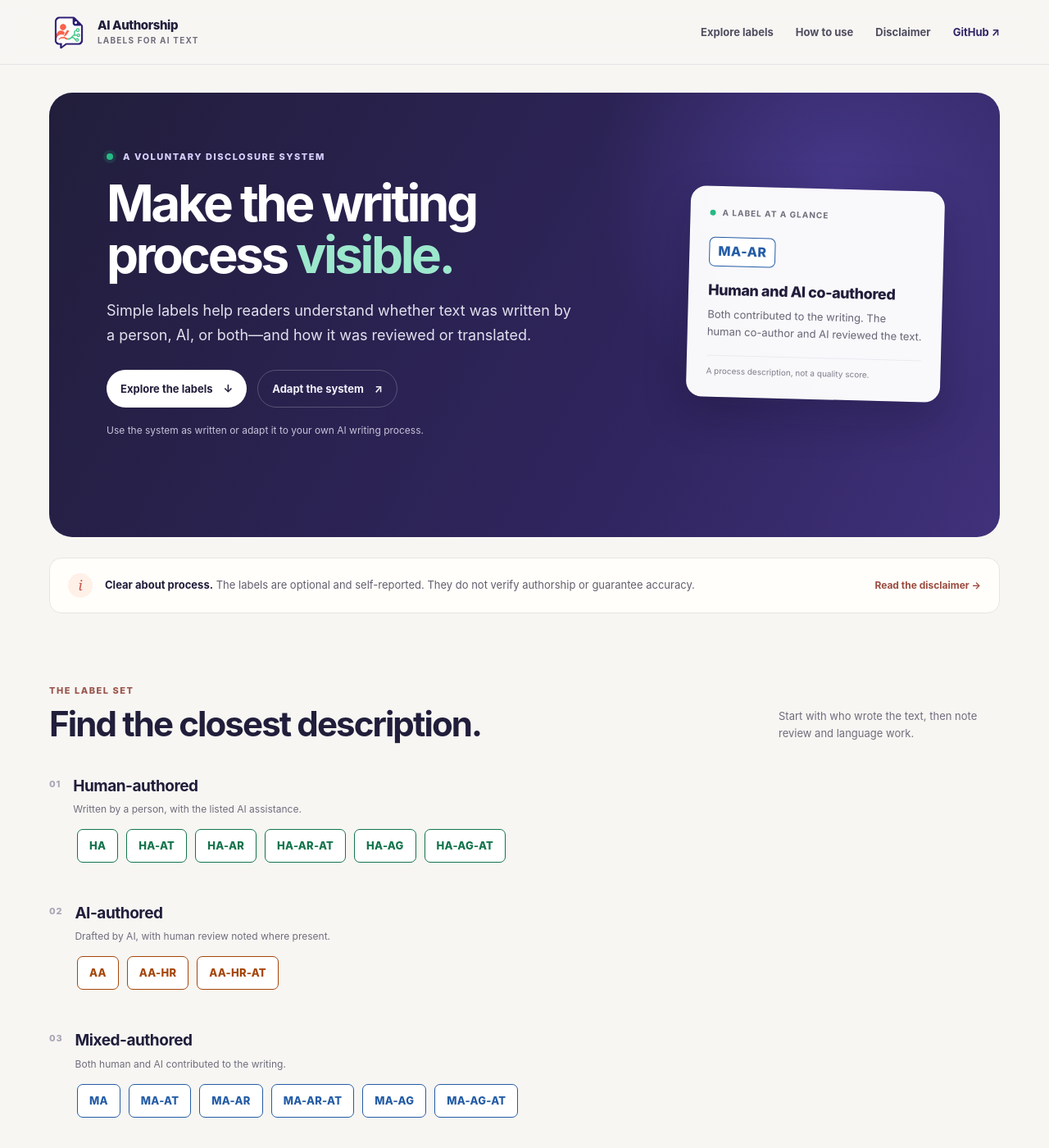
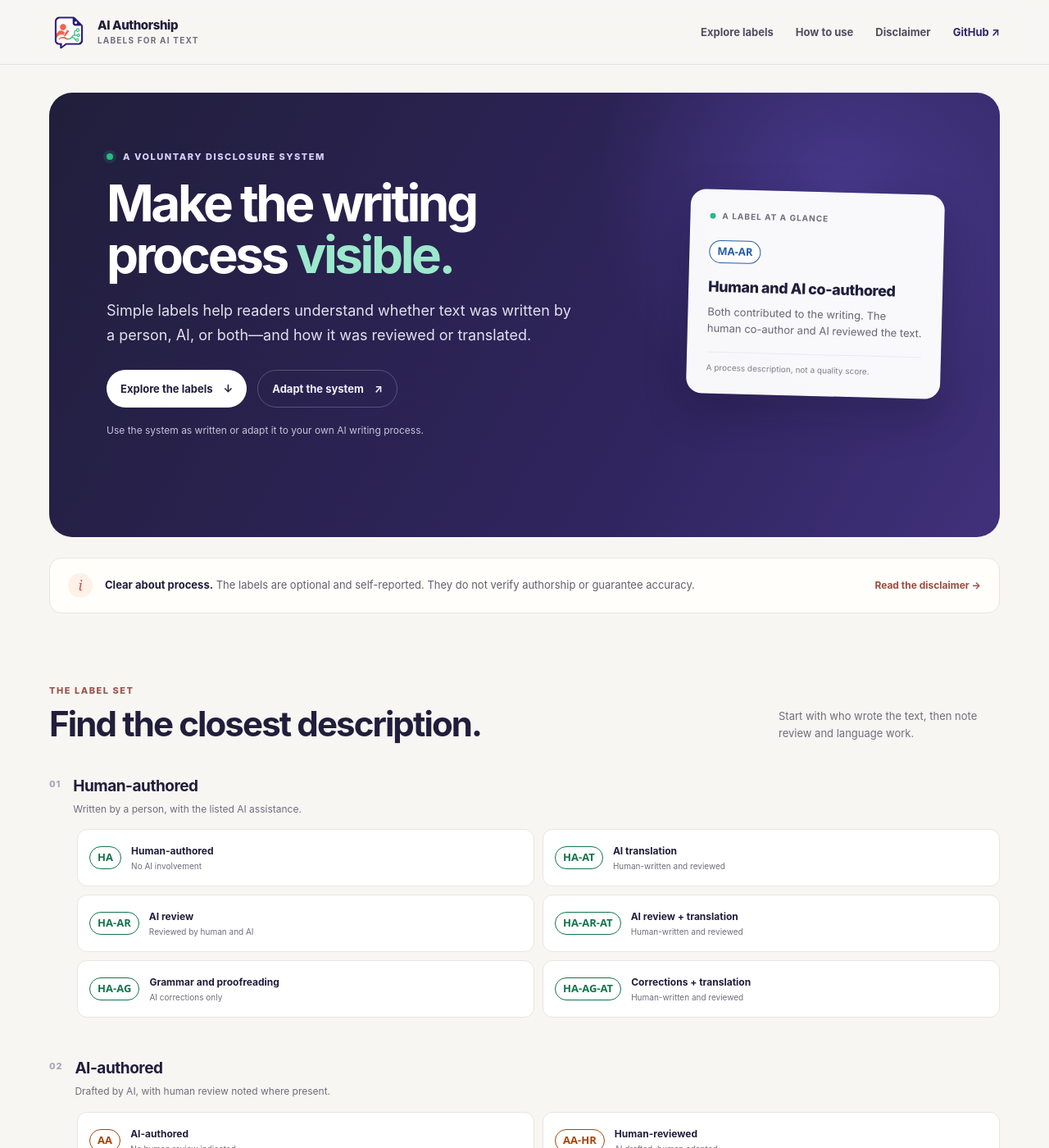
Before and after one commit to ai-authorship/ai-authorship.github.io, a Jekyll site: the page built from index.md, in a window 1280 px wide and 1400 px high. Shown: the whole window at 82% size. Built offline with Jekyll 4.4.1, drawn with Linux system fonts in a browser that asks for light colours; some of the changed text lies outside the part shown.

Commit message:
fix: more layout fixes

```diff
--- /dev/null
+++ b/Gemfile
@@ -0,0 +1,4 @@
+source 'https://rubygems.org'
+
+gem 'github-pages', group: :jekyll_plugins
+gem 'webrick'
--- a/assets/site.css
+++ b/assets/site.css
@@ -213,3 +213,24 @@ a { color: inherit; }
 .code-mixed { color: #245ca6; }
 .code-translation { color: #555369; }
 .sample-code { color: #245ca6; border: 1.5px solid currentColor; background: #fff; }
+
+/* Match the compact HTML embed on the index. */
+.label-card .code, .sample-code {
+  display: inline-flex;
+  align-items: center;
+  padding: .4em .7em;
+  border: 1px solid currentColor;
+  border-radius: 999px;
+  background: #fff;
+  font: 700 13px/1.2 system-ui, sans-serif;
+  letter-spacing: normal;
+  text-decoration: none;
+}
+.label-card:focus-visible, .sample-code:focus-visible { outline: 3px solid #211e3b; outline-offset: 3px; }
+
+/* Keep explanations beside the compact label pills. */
+.label-grid, .label-grid-three { display: grid; grid-template-columns: repeat(2, minmax(0, 1fr)); }
+.label-card { min-height: 70px; padding: 12px 14px; gap: 12px; border: 1px solid var(--line); border-radius: 12px; background: #fff; }
+.label-card:hover { border-color: #c8c1e3; background: #fff; box-shadow: 0 10px 25px rgba(33,30,59,.07); }
+.card-copy strong, .card-copy small { white-space: normal; overflow: visible; }
+@media (max-width: 760px) { .label-grid, .label-grid-three { grid-template-columns: 1fr; } }
--- a/index.md
+++ b/index.md
@@ -48,12 +48,12 @@ description: A clear, adaptable way to tell readers how people and AI contribute
       <div><h3>Human-authored</h3><p>Written by a person, with the listed AI assistance.</p></div>
     </div>
     <div class="label-grid">
-      <a class="label-card" href="{{ '/labels/HA.html' | relative_url }}"><span class="code code-human">HA</span></a>
-      <a class="label-card" href="{{ '/labels/HA-AT.html' | relative_url }}"><span class="code code-human">HA-AT</span></a>
-      <a class="label-card" href="{{ '/labels/HA-AR.html' | relative_url }}"><span class="code code-human">HA-AR</span></a>
-      <a class="label-card" href="{{ '/labels/HA-AR-AT.html' | relative_url }}"><span class="code code-human">HA-AR-AT</span></a>
-      <a class="label-card" href="{{ '/labels/HA-AG.html' | relative_url }}"><span class="code code-human">HA-AG</span></a>
-      <a class="label-card" href="{{ '/labels/HA-AG-AT.html' | relative_url }}"><span class="code code-human">HA-AG-AT</span></a>
+      <a class="label-card" href="{{ '/labels/HA.html' | relative_url }}"><span class="code code-human">HA</span><span class="card-copy"><strong>Human-authored</strong><small>No AI involvement</small></span></a>
+      <a class="label-card" href="{{ '/labels/HA-AT.html' | relative_url }}"><span class="code code-human">HA-AT</span><span class="card-copy"><strong>AI translation</strong><small>Human-written and reviewed</small></span></a>
+      <a class="label-card" href="{{ '/labels/HA-AR.html' | relative_url }}"><span class="code code-human">HA-AR</span><span class="card-copy"><strong>AI review</strong><small>Reviewed by human and AI</small></span></a>
+      <a class="label-card" href="{{ '/labels/HA-AR-AT.html' | relative_url }}"><span class="code code-human">HA-AR-AT</span><span class="card-copy"><strong>AI review + translation</strong><small>Human-written and reviewed</small></span></a>
+      <a class="label-card" href="{{ '/labels/HA-AG.html' | relative_url }}"><span class="code code-human">HA-AG</span><span class="card-copy"><strong>Grammar and proofreading</strong><small>AI corrections only</small></span></a>
+      <a class="label-card" href="{{ '/labels/HA-AG-AT.html' | relative_url }}"><span class="code code-human">HA-AG-AT</span><span class="card-copy"><strong>Corrections + translation</strong><small>Human-written and reviewed</small></span></a>
     </div>
   </div>
 
@@ -63,9 +63,9 @@ description: A clear, adaptable way to tell readers how people and AI contribute
       <div><h3>AI-authored</h3><p>Drafted by AI, with human review noted where present.</p></div>
     </div>
     <div class="label-grid label-grid-three">
-      <a class="label-card" href="{{ '/labels/AA.html' | relative_url }}"><span class="code code-ai">AA</span></a>
-      <a class="label-card" href="{{ '/labels/AA-HR.html' | relative_url }}"><span class="code code-ai">AA-HR</span></a>
-      <a class="label-card" href="{{ '/labels/AA-HR-AT.html' | relative_url }}"><span class="code code-ai">AA-HR-AT</span></a>
+      <a class="label-card" href="{{ '/labels/AA.html' | relative_url }}"><span class="code code-ai">AA</span><span class="card-copy"><strong>AI-authored</strong><small>No human review indicated</small></span></a>
+      <a class="label-card" href="{{ '/labels/AA-HR.html' | relative_url }}"><span class="code code-ai">AA-HR</span><span class="card-copy"><strong>Human-reviewed</strong><small>AI drafted; human adapted</small></span></a>
+      <a class="label-card" href="{{ '/labels/AA-HR-AT.html' | relative_url }}"><span class="code code-ai">AA-HR-AT</span><span class="card-copy"><strong>Reviewed + translated</strong><small>AI drafted; human reviewed</small></span></a>
     </div>
   </div>
 
@@ -75,12 +75,12 @@ description: A clear, adaptable way to tell readers how people and AI contribute
       <div><h3>Mixed-authored</h3><p>Both human and AI contributed to the writing.</p></div>
     </div>
     <div class="label-grid">
-      <a class="label-card" href="{{ '/labels/MA.html' | relative_url }}"><span class="code code-mixed">MA</span></a>
-      <a class="label-card" href="{{ '/labels/MA-AT.html' | relative_url }}"><span class="code code-mixed">MA-AT</span></a>
-      <a class="label-card" href="{{ '/labels/MA-AR.html' | relative_url }}"><span class="code code-mixed">MA-AR</span></a>
-      <a class="label-card" href="{{ '/labels/MA-AR-AT.html' | relative_url }}"><span class="code code-mixed">MA-AR-AT</span></a>
-      <a class="label-card" href="{{ '/labels/MA-AG.html' | relative_url }}"><span class="code code-mixed">MA-AG</span></a>
-      <a class="label-card" href="{{ '/labels/MA-AG-AT.html' | relative_url }}"><span class="code code-mixed">MA-AG-AT</span></a>
+      <a class="label-card" href="{{ '/labels/MA.html' | relative_url }}"><span class="code code-mixed">MA</span><span class="card-copy"><strong>Mixed-authored</strong><small>Human co-author reviewed</small></span></a>
+      <a class="label-card" href="{{ '/labels/MA-AT.html' | relative_url }}"><span class="code code-mixed">MA-AT</span><span class="card-copy"><strong>AI translation</strong><small>Mixed-authored text</small></span></a>
+      <a class="label-card" href="{{ '/labels/MA-AR.html' | relative_url }}"><span class="code code-mixed">MA-AR</span><span class="card-copy"><strong>Human and AI review</strong><small>Both contributed to writing</small></span></a>
+      <a class="label-card" href="{{ '/labels/MA-AR-AT.html' | relative_url }}"><span class="code code-mixed">MA-AR-AT</span><span class="card-copy"><strong>Review + translation</strong><small>Reviewed by human and AI</small></span></a>
+      <a class="label-card" href="{{ '/labels/MA-AG.html' | relative_url }}"><span class="code code-mixed">MA-AG</span><span class="card-copy"><strong>Grammar and proofreading</strong><small>AI corrections after co-authorship</small></span></a>
+      <a class="label-card" href="{{ '/labels/MA-AG-AT.html' | relative_url }}"><span class="code code-mixed">MA-AG-AT</span><span class="card-copy"><strong>Corrections + translation</strong><small>Mixed-authored text</small></span></a>
     </div>
   </div>
 
@@ -90,7 +90,7 @@ description: A clear, adaptable way to tell readers how people and AI contribute
       <div><h3>Authorship unspecified</h3><p>Translation is disclosed; who wrote the source is not.</p></div>
     </div>
     <div class="label-grid label-grid-three">
-      <a class="label-card" href="{{ '/labels/AT.html' | relative_url }}"><span class="code code-translation">AT</span></a>
+      <a class="label-card" href="{{ '/labels/AT.html' | relative_url }}"><span class="code code-translation">AT</span><span class="card-copy"><strong>AI-translated</strong><small>Authorship unspecified</small></span></a>
     </div>
   </div>
 </section>
```
Also changed, not shown: Gemfile.lock (added), README.md, 1 other file.
